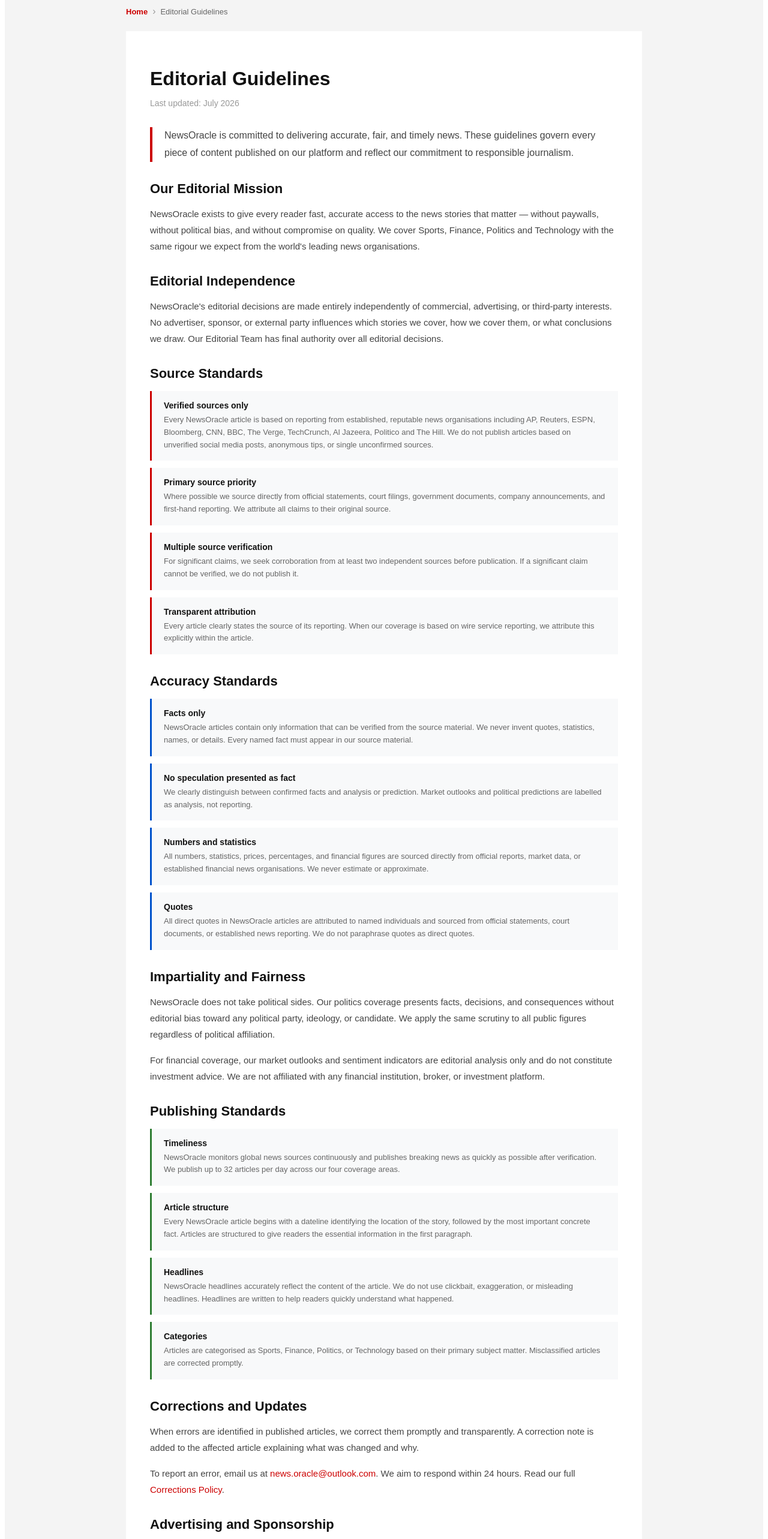
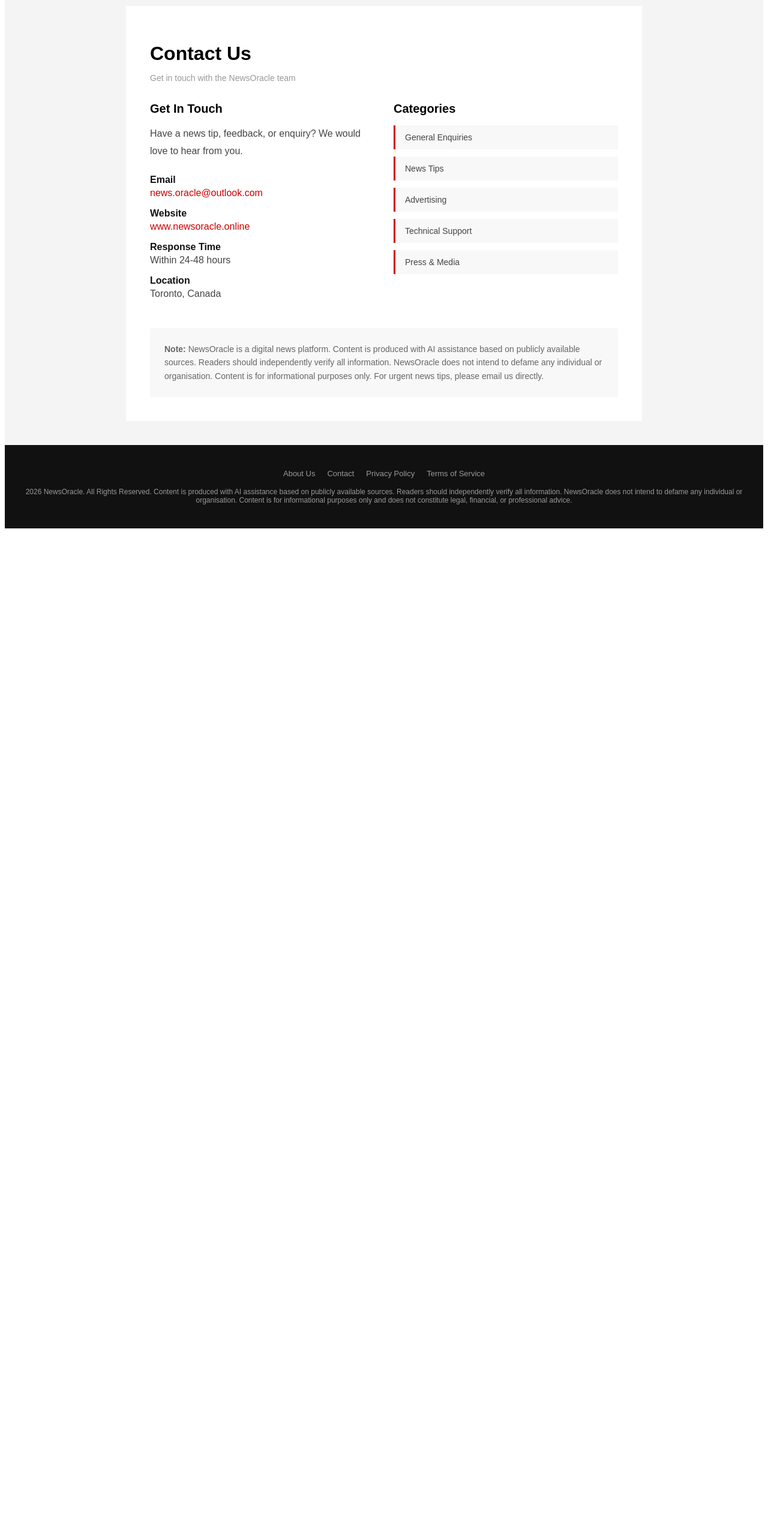
Before and after one commit to richmanempire001-cyber/newsoracle, a Next.js app: page /contact in a window 1280 px wide. Shown: the part 200-2766 px from the top of the page at 60% size. After the commit the page ends 1089 px from the top, so only its background shows below. Built offline with nearby package versions, Linux system fonts and the light colour scheme.

Commit message:
Update contact.js

```diff
--- a/pages/contact.js
+++ b/pages/contact.js
@@ -1,28 +1,15 @@
 import Head from "next/head";
 import Link from "next/link";
 
-export default function EditorialGuidelines() {
+export default function Contact() {
   return (
     <>
       <Head>
-        <title>Editorial Guidelines — NewsOracle</title>
-        <meta name="description" content="NewsOracle editorial guidelines — our standards for accuracy, sourcing, fact-checking, and responsible journalism." />
+        <title>Contact Us — NewsOracle</title>
+        <meta name="description" content="Get in touch with the NewsOracle editorial team. Send us news tips, feedback, or enquiries." />
         <meta name="robots" content="index, follow" />
-        <link rel="canonical" href="https://www.newsoracle.online/editorial-guidelines" />
-        <script type="application/ld+json" dangerouslySetInnerHTML={{ __html: JSON.stringify({
-          "@context": "https://schema.org",
-          "@type": "WebPage",
-          "name": "Editorial Guidelines — NewsOracle",
-          "description": "NewsOracle editorial standards for accuracy, sourcing, and responsible journalism.",
-          "url": "https://www.newsoracle.online/editorial-guidelines",
-          "publisher": {
-            "@type": "Organization",
-            "name": "NewsOracle",
-            "url": "https://www.newsoracle.online"
-          }
-        })}} />
+        <link rel="canonical" href="https://www.newsoracle.online/contact" />
       </Head>
-
       <div style={{ fontFamily: "Arial, sans-serif", background: "#f4f4f4", minHeight: "100vh" }}>
 
         {/* Top Bar */}
@@ -33,7 +20,7 @@ export default function EditorialGuidelines() {
           </div>
         </div>
 
-        {/* Header */}
+        {/* Header — CNN Two-Row Style */}
         <header style={{ background: "#fff", borderBottom: "3px solid #cc0000" }}>
           <div style={{ borderBottom: "1px solid #eee", padding: "12px 0" }}>
             <div style={{ maxWidth: "1200px", margin: "0 auto", padding: "0 20px", display: "flex", alignItems: "center", justifyContent: "space-between" }}>
@@ -49,15 +36,20 @@ export default function EditorialGuidelines() {
               </div>
               <div style={{ display: "flex", gap: "20px" }}>
                 <Link href="/about" style={{ color: "#666", textDecoration: "none", fontSize: "13px" }}>About</Link>
-                <Link href="/contact" style={{ color: "#666", textDecoration: "none", fontSize: "13px" }}>Contact</Link>
+                <Link href="/contact" style={{ color: "#cc0000", textDecoration: "none", fontSize: "13px", fontWeight: "600" }}>Contact</Link><Link href="/corrections" style={{ color: "#999", textDecoration: "none", fontSize: "13px" }}>Corrections</Link><Link href="/editorial-guidelines" style={{ color: "#999", textDecoration: "none", fontSize: "13px" }}>Editorial Guidelines</Link>
               </div>
             </div>
           </div>
-          <div style={{ maxWidth: "1200px", margin: "0 auto", padding: "0 20px", display: "flex" }}>
-            {["sports","finance","politics","technology"].map(cat => (
-              <Link key={cat} href={`/category/${cat}`} style={{ textDecoration: "none" }}>
+          <div style={{ maxWidth: "1200px", margin: "0 auto", padding: "0 20px", display: "flex", gap: "0" }}>
+            {[
+              { label: "Sports", href: "/category/sports" },
+              { label: "Finance", href: "/category/finance" },
+              { label: "Politics", href: "/category/politics" },
+              { label: "Technology", href: "/category/technology" },
+            ].map(item => (
+              <Link key={item.label} href={item.href} style={{ textDecoration: "none" }}>
                 <div style={{ padding: "14px 24px", fontSize: "13px", fontWeight: "700", textTransform: "uppercase", letterSpacing: "1px", color: "#333", borderBottom: "3px solid transparent" }}>
-                  {cat}
+                  {item.label}
                 </div>
               </Link>
             ))}
@@ -65,120 +57,48 @@ export default function EditorialGuidelines() {
         </header>
 
         <div style={{ maxWidth: "860px", margin: "40px auto", padding: "0 20px" }}>
-
-          {/* Breadcrumb */}
-          <div style={{ marginBottom: "24px" }}>
-            <Link href="/" style={{ color: "#cc0000", textDecoration: "none", fontSize: "13px", fontWeight: "600" }}>Home</Link>
-            <span style={{ color: "#999", margin: "0 8px" }}>›</span>
-            <span style={{ color: "#666", fontSize: "13px" }}>Editorial Guidelines</span>
+          <div style={{ background: "#fff", padding: "40px" }}>
+            <h1 style={{ fontSize: "32px", fontWeight: "900", marginBottom: "8px" }}>Contact Us</h1>
+            <p style={{ color: "#999", fontSize: "14px", marginBottom: "32px" }}>Get in touch with the NewsOracle team</p>
+            <div style={{ display: "grid", gridTemplateColumns: "1fr 1fr", gap: "32px" }}>
+              <div>
+                <h2 style={{ fontSize: "20px", fontWeight: "700", margin: "0 0 16px" }}>Get In Touch</h2>
+                <p style={{ lineHeight: "1.8", color: "#444", marginBottom: "24px" }}>
+                  Have a news tip, feedback, or enquiry? We would love to hear from you.
+                </p>
+                <div style={{ marginBottom: "16px" }}>
+                  <p style={{ margin: "0 0 4px", fontWeight: "700", color: "#111" }}>Email</p>
+                  <a href="mailto:news.oracle@outlook.com" style={{ margin: 0, color: "#cc0000", textDecoration: "none" }}>news.oracle@outlook.com</a>
                 </div>
-
-          <div style={{ background: "#fff", padding: "40px" }}>
-            <h1 style={{ fontSize: "32px", fontWeight: "900", marginBottom: "8px", color: "#111" }}>Editorial Guidelines</h1>
-            <p style={{ color: "#999", fontSize: "14px", marginBottom: "32px" }}>Last updated: July 2026</p>
-
-            <div style={{ borderLeft: "4px solid #cc0000", paddingLeft: "20px", marginBottom: "32px" }}>
-              <p style={{ fontSize: "16px", lineHeight: "1.8", color: "#444", margin: 0 }}>
-                NewsOracle is committed to delivering accurate, fair, and timely news. These guidelines govern every piece of content published on our platform and reflect our commitment to responsible journalism.
-              </p>
+                <div style={{ marginBottom: "16px" }}>
+                  <p style={{ margin: "0 0 4px", fontWeight: "700", color: "#111" }}>Website</p>
+                  <a href="https://www.newsoracle.online" style={{ margin: 0, color: "#cc0000", textDecoration: "none" }}>www.newsoracle.online</a>
                 </div>
-
-            {/* Mission */}
-            <h2 style={{ fontSize: "22px", fontWeight: "800", color: "#111", margin: "0 0 12px" }}>Our Editorial Mission</h2>
-            <p style={{ fontSize: "15px", lineHeight: "1.8", color: "#444", marginBottom: "32px" }}>
-              NewsOracle exists to give every reader fast, accurate access to the news stories that matter — without paywalls, without political bias, and without compromise on quality. We cover Sports, Finance, Politics and Technology with the same rigour we expect from the world's leading news organisations.
-            </p>
-
-            {/* Independence */}
-            <h2 style={{ fontSize: "22px", fontWeight: "800", color: "#111", margin: "0 0 12px" }}>Editorial Independence</h2>
-            <p style={{ fontSize: "15px", lineHeight: "1.8", color: "#444", marginBottom: "32px" }}>
-              NewsOracle's editorial decisions are made entirely independently of commercial, advertising, or third-party interests. No advertiser, sponsor, or external party influences which stories we cover, how we cover them, or what conclusions we draw. Our Editorial Team has final authority over all editorial decisions.
-            </p>
-
-            {/* Sourcing */}
-            <h2 style={{ fontSize: "22px", fontWeight: "800", color: "#111", margin: "0 0 16px" }}>Source Standards</h2>
-            <div style={{ display: "grid", gap: "12px", marginBottom: "32px" }}>
-              {[
-                { title: "Verified sources only", desc: "Every NewsOracle article is based on reporting from established, reputable news organisations including AP, Reuters, ESPN, Bloomberg, CNN, BBC, The Verge, TechCrunch, Al Jazeera, Politico and The Hill. We do not publish articles based on unverified social media posts, anonymous tips, or single unconfirmed sources." },
-                { title: "Primary source priority", desc: "Where possible we source directly from official statements, court filings, government documents, company announcements, and first-hand reporting. We attribute all claims to their original source." },
-                { title: "Multiple source verification", desc: "For significant claims, we seek corroboration from at least two independent sources before publication. If a significant claim cannot be verified, we do not publish it." },
-                { title: "Transparent attribution", desc: "Every article clearly states the source of its reporting. When our coverage is based on wire service reporting, we attribute this explicitly within the article." },
-              ].map(({ title, desc }) => (
-                <div key={title} style={{ padding: "16px 20px", background: "#f8f9fa", borderLeft: "3px solid #cc0000" }}>
-                  <p style={{ margin: "0 0 6px", fontSize: "14px", fontWeight: "700", color: "#111" }}>{title}</p>
-                  <p style={{ margin: 0, fontSize: "13px", color: "#666", lineHeight: "1.6" }}>{desc}</p>
+                <div style={{ marginBottom: "16px" }}>
+                  <p style={{ margin: "0 0 4px", fontWeight: "700", color: "#111" }}>Response Time</p>
+                  <p style={{ margin: 0, color: "#444" }}>Within 24-48 hours</p>
+                </div>
+                <div style={{ marginBottom: "16px" }}>
+                  <p style={{ margin: "0 0 4px", fontWeight: "700", color: "#111" }}>Location</p>
+                  <p style={{ margin: 0, color: "#444" }}>Toronto, Canada</p>
+                </div>
+              </div>
+              <div>
+                <h2 style={{ fontSize: "20px", fontWeight: "700", margin: "0 0 16px" }}>Categories</h2>
+                <div style={{ display: "flex", flexDirection: "column", gap: "12px" }}>
+                  {["General Enquiries", "News Tips", "Advertising", "Technical Support", "Press & Media"].map(cat => (
+                    <div key={cat} style={{ padding: "12px 16px", background: "#f8f8f8", borderLeft: "3px solid #cc0000", fontSize: "14px", color: "#444" }}>
+                      {cat}
                     </div>
                   ))}
                 </div>
-
-            {/* Accuracy */}
-            <h2 style={{ fontSize: "22px", fontWeight: "800", color: "#111", margin: "0 0 16px" }}>Accuracy Standards</h2>
-            <div style={{ display: "grid", gap: "12px", marginBottom: "32px" }}>
-              {[
-                { title: "Facts only", desc: "NewsOracle articles contain only information that can be verified from the source material. We never invent quotes, statistics, names, or details. Every named fact must appear in our source material." },
-                { title: "No speculation presented as fact", desc: "We clearly distinguish between confirmed facts and analysis or prediction. Market outlooks and political predictions are labelled as analysis, not reporting." },
-                { title: "Numbers and statistics", desc: "All numbers, statistics, prices, percentages, and financial figures are sourced directly from official reports, market data, or established financial news organisations. We never estimate or approximate." },
-                { title: "Quotes", desc: "All direct quotes in NewsOracle articles are attributed to named individuals and sourced from official statements, court documents, or established news reporting. We do not paraphrase quotes as direct quotes." },
-              ].map(({ title, desc }) => (
-                <div key={title} style={{ padding: "16px 20px", background: "#f8f9fa", borderLeft: "3px solid #0052cc" }}>
-                  <p style={{ margin: "0 0 6px", fontSize: "14px", fontWeight: "700", color: "#111" }}>{title}</p>
-                  <p style={{ margin: 0, fontSize: "13px", color: "#666", lineHeight: "1.6" }}>{desc}</p>
               </div>
-              ))}
             </div>
-
-            {/* Impartiality */}
-            <h2 style={{ fontSize: "22px", fontWeight: "800", color: "#111", margin: "0 0 12px" }}>Impartiality and Fairness</h2>
-            <p style={{ fontSize: "15px", lineHeight: "1.8", color: "#444", marginBottom: "16px" }}>
-              NewsOracle does not take political sides. Our politics coverage presents facts, decisions, and consequences without editorial bias toward any political party, ideology, or candidate. We apply the same scrutiny to all public figures regardless of political affiliation.
+            <div style={{ marginTop: "32px", padding: "24px", background: "#f8f8f8" }}>
+              <p style={{ margin: 0, color: "#666", fontSize: "14px", lineHeight: "1.6" }}>
+                <strong>Note:</strong> NewsOracle is a digital news platform. Content is produced with AI assistance based on publicly available sources. Readers should independently verify all information. NewsOracle does not intend to defame any individual or organisation. Content is for informational purposes only. For urgent news tips, please email us directly.
               </p>
-            <p style={{ fontSize: "15px", lineHeight: "1.8", color: "#444", marginBottom: "32px" }}>
-              For financial coverage, our market outlooks and sentiment indicators are editorial analysis only and do not constitute investment advice. We are not affiliated with any financial institution, broker, or investment platform.
-            </p>
-
-            {/* Publishing Standards */}
-            <h2 style={{ fontSize: "22px", fontWeight: "800", color: "#111", margin: "0 0 16px" }}>Publishing Standards</h2>
-            <div style={{ display: "grid", gap: "12px", marginBottom: "32px" }}>
-              {[
-                { title: "Timeliness", desc: "NewsOracle monitors global news sources continuously and publishes breaking news as quickly as possible after verification. We publish up to 32 articles per day across our four coverage areas." },
-                { title: "Article structure", desc: "Every NewsOracle article begins with a dateline identifying the location of the story, followed by the most important concrete fact. Articles are structured to give readers the essential information in the first paragraph." },
-                { title: "Headlines", desc: "NewsOracle headlines accurately reflect the content of the article. We do not use clickbait, exaggeration, or misleading headlines. Headlines are written to help readers quickly understand what happened." },
-                { title: "Categories", desc: "Articles are categorised as Sports, Finance, Politics, or Technology based on their primary subject matter. Misclassified articles are corrected promptly." },
-              ].map(({ title, desc }) => (
-                <div key={title} style={{ padding: "16px 20px", background: "#f8f9fa", borderLeft: "3px solid #2e7d32" }}>
-                  <p style={{ margin: "0 0 6px", fontSize: "14px", fontWeight: "700", color: "#111" }}>{title}</p>
-                  <p style={{ margin: 0, fontSize: "13px", color: "#666", lineHeight: "1.6" }}>{desc}</p>
             </div>
-              ))}
-            </div>
-
-            {/* Corrections */}
-            <h2 style={{ fontSize: "22px", fontWeight: "800", color: "#111", margin: "0 0 12px" }}>Corrections and Updates</h2>
-            <p style={{ fontSize: "15px", lineHeight: "1.8", color: "#444", marginBottom: "16px" }}>
-              When errors are identified in published articles, we correct them promptly and transparently. A correction note is added to the affected article explaining what was changed and why.
-            </p>
-            <p style={{ fontSize: "15px", lineHeight: "1.8", color: "#444", marginBottom: "32px" }}>
-              To report an error, email us at <a href="mailto:news.oracle@outlook.com" style={{ color: "#cc0000", textDecoration: "none" }}>news.oracle@outlook.com</a>. We aim to respond within 24 hours. Read our full <Link href="/corrections" style={{ color: "#cc0000", textDecoration: "none" }}>Corrections Policy</Link>.
-            </p>
-
-            {/* Advertising */}
-            <h2 style={{ fontSize: "22px", fontWeight: "800", color: "#111", margin: "0 0 12px" }}>Advertising and Sponsorship</h2>
-            <p style={{ fontSize: "15px", lineHeight: "1.8", color: "#444", marginBottom: "32px" }}>
-              NewsOracle is supported by advertising through Google AdSense. Advertising content is clearly separated from editorial content. Advertisers have no influence over editorial decisions, story selection, or article content. Sponsored content, if published, will be clearly labelled as such.
-            </p>
-
-            {/* Contact */}
-            <div style={{ background: "#f8f9fa", padding: "24px", borderLeft: "4px solid #cc0000" }}>
-              <h3 style={{ fontSize: "16px", fontWeight: "700", color: "#111", margin: "0 0 8px" }}>Editorial Contact</h3>
-              <p style={{ fontSize: "14px", color: "#444", lineHeight: "1.6", margin: "0 0 8px" }}>
-                For editorial inquiries, corrections, or to report a concern about our coverage:
-              </p>
-              <a href="mailto:news.oracle@outlook.com" style={{ fontSize: "14px", color: "#cc0000", textDecoration: "none", fontWeight: "600" }}>
-                news.oracle@outlook.com
-              </a>
-              <p style={{ fontSize: "13px", color: "#999", margin: "8px 0 0" }}>NewsOracle Editorial Team — Toronto, Canada</p>
-            </div>
-
           </div>
         </div>
 
@@ -188,8 +108,6 @@ export default function EditorialGuidelines() {
             <div style={{ display: "flex", justifyContent: "center", gap: "20px", marginBottom: "16px", flexWrap: "wrap" }}>
               <Link href="/about" style={{ color: "#999", textDecoration: "none", fontSize: "13px" }}>About Us</Link>
               <Link href="/contact" style={{ color: "#999", textDecoration: "none", fontSize: "13px" }}>Contact</Link>
-              <Link href="/corrections" style={{ color: "#999", textDecoration: "none", fontSize: "13px" }}>Corrections</Link>
-              <Link href="/editorial-guidelines" style={{ color: "#cc0000", textDecoration: "none", fontSize: "13px", fontWeight: "600" }}>Editorial Guidelines</Link>
               <Link href="/privacy-policy" style={{ color: "#999", textDecoration: "none", fontSize: "13px" }}>Privacy Policy</Link>
               <Link href="/terms" style={{ color: "#999", textDecoration: "none", fontSize: "13px" }}>Terms of Service</Link>
             </div>
```
Lines whose indentation alone changed are shown as unchanged.
